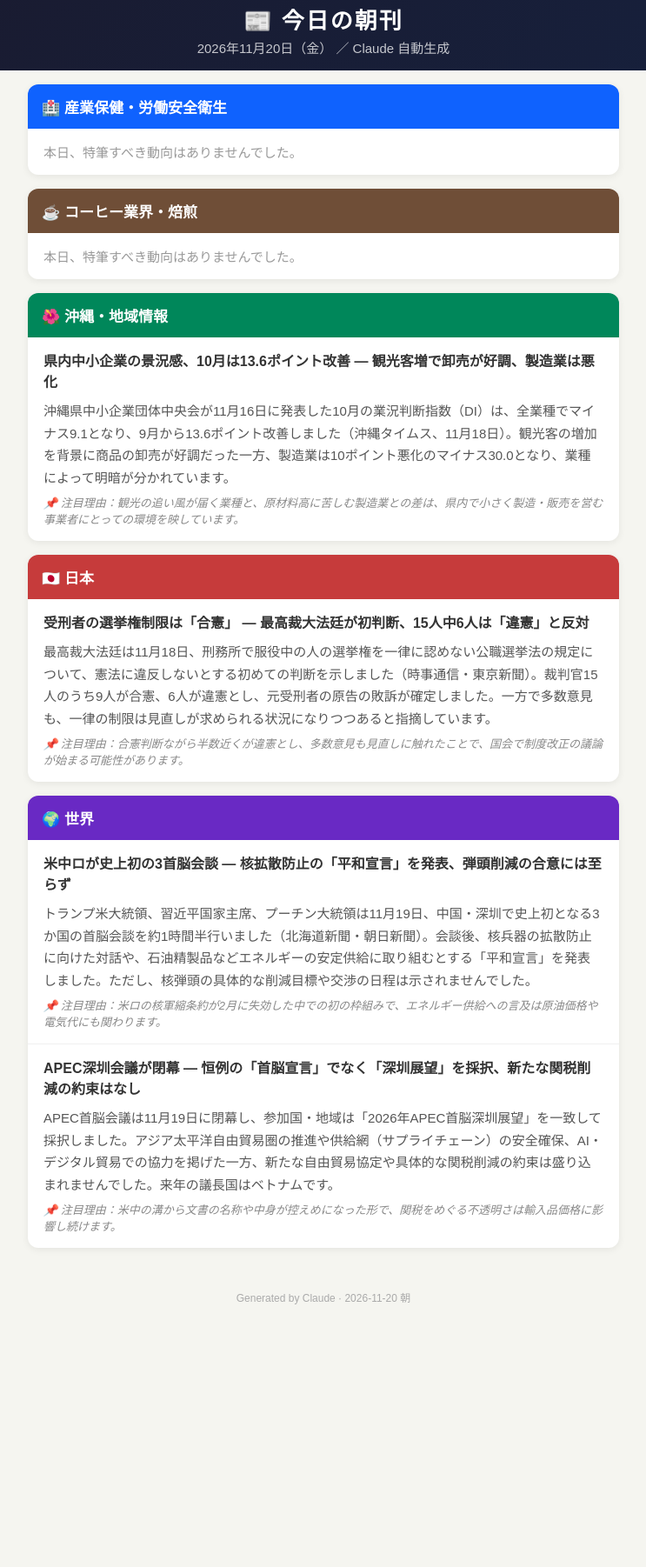
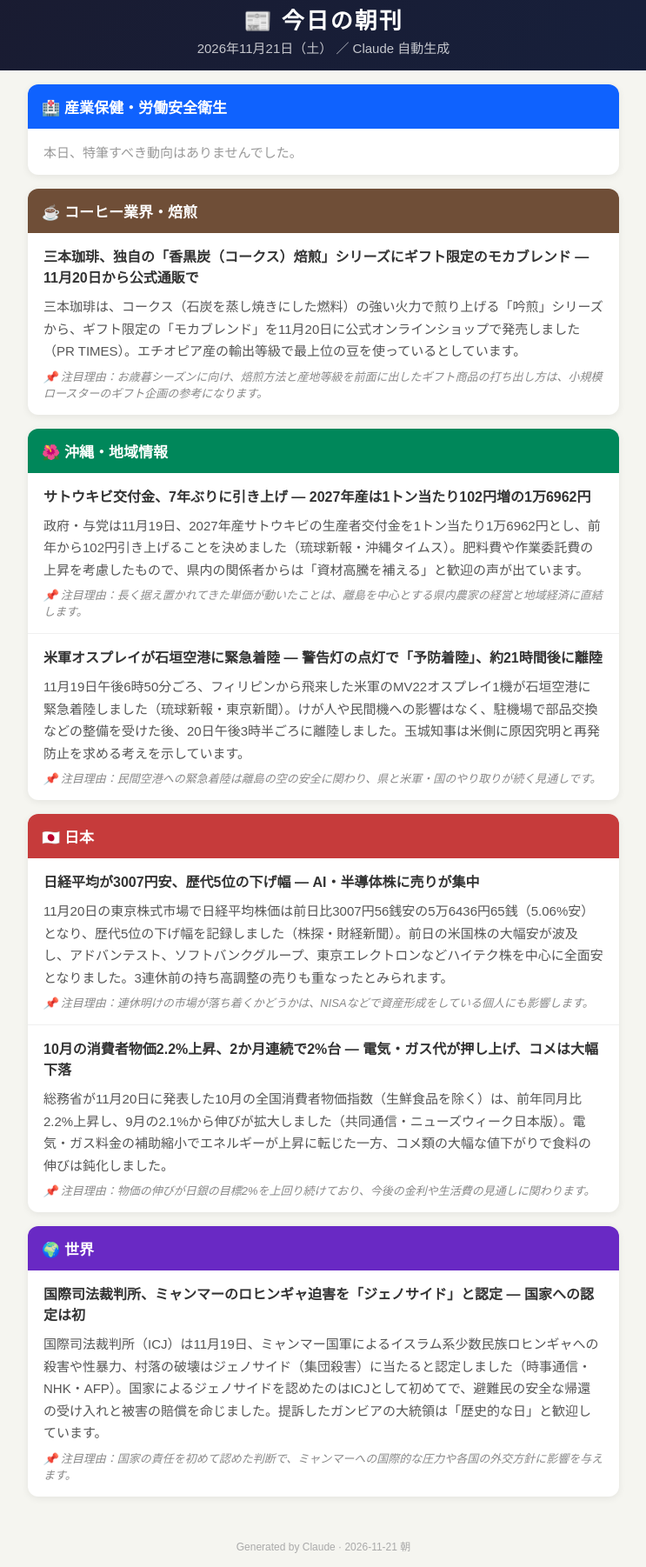
Before and after one commit to koji82kuni/morning-news, a plain HTML site: page index.html in a window 1280 px wide. Shown: the part 21-1823 px from the top of the page at 87% size, without its empty margins (268-1011 px from the left). Before the commit the page ends 1537 px from the top, so only its background shows below. Drawn offline with Linux system fonts and the light colour scheme.

Commit message:
朝刊更新: 2026年11月21日

```diff
--- a/index.html
+++ b/index.html
@@ -3,7 +3,7 @@
 <head>
 <meta charset="UTF-8">
 <meta name="viewport" content="width=device-width, initial-scale=1.0">
-<title>朝刊 2026年11月20日（金）</title>
+<title>朝刊 2026年11月21日（土）</title>
 <style>
   body{font-family:'Hiragino Sans','BIZ UDPGothic',sans-serif;background:#f5f5f0;margin:0;padding:0;color:#333;}
   .header{background:linear-gradient(135deg,#1a1a2e,#16213e);color:white;padding:24px 20px 16px;text-align:center;}
@@ -29,7 +29,7 @@
 <body>
 <div class="header">
   <h1>📰 今日の朝刊</h1>
-  <div class="date">2026年11月20日（金） ／ Claude 自動生成</div>
+  <div class="date">2026年11月21日（土） ／ Claude 自動生成</div>
 </div>
 <div class="container">
 
@@ -40,42 +40,51 @@
 
   <div class="section sec-coffee">
     <div class="section-header">☕ コーヒー業界・焙煎</div>
-    <div class="no-news">本日、特筆すべき動向はありませんでした。</div>
+    <div class="news-item">
+      <div class="news-title">三本珈琲、独自の「香黒炭（コークス）焙煎」シリーズにギフト限定のモカブレンド ― 11月20日から公式通販で</div>
+      <div class="news-summary">三本珈琲は、コークス（石炭を蒸し焼きにした燃料）の強い火力で煎り上げる「吟煎」シリーズから、ギフト限定の「モカブレンド」を11月20日に公式オンラインショップで発売しました（PR TIMES）。エチオピア産の輸出等級で最上位の豆を使っているとしています。</div>
+      <div class="news-reason">📌 注目理由：お歳暮シーズンに向け、焙煎方法と産地等級を前面に出したギフト商品の打ち出し方は、小規模ロースターのギフト企画の参考になります。</div>
+    </div>
   </div>
 
   <div class="section sec-okinawa">
     <div class="section-header">🌺 沖縄・地域情報</div>
     <div class="news-item">
-      <div class="news-title">県内中小企業の景況感、10月は13.6ポイント改善 ― 観光客増で卸売が好調、製造業は悪化</div>
-      <div class="news-summary">沖縄県中小企業団体中央会が11月16日に発表した10月の業況判断指数（DI）は、全業種でマイナス9.1となり、9月から13.6ポイント改善しました（沖縄タイムス、11月18日）。観光客の増加を背景に商品の卸売が好調だった一方、製造業は10ポイント悪化のマイナス30.0となり、業種によって明暗が分かれています。</div>
-      <div class="news-reason">📌 注目理由：観光の追い風が届く業種と、原材料高に苦しむ製造業との差は、県内で小さく製造・販売を営む事業者にとっての環境を映しています。</div>
+      <div class="news-title">サトウキビ交付金、7年ぶりに引き上げ ― 2027年産は1トン当たり102円増の1万6962円</div>
+      <div class="news-summary">政府・与党は11月19日、2027年産サトウキビの生産者交付金を1トン当たり1万6962円とし、前年から102円引き上げることを決めました（琉球新報・沖縄タイムス）。肥料費や作業委託費の上昇を考慮したもので、県内の関係者からは「資材高騰を補える」と歓迎の声が出ています。</div>
+      <div class="news-reason">📌 注目理由：長く据え置かれてきた単価が動いたことは、離島を中心とする県内農家の経営と地域経済に直結します。</div>
+    </div>
+    <div class="news-item">
+      <div class="news-title">米軍オスプレイが石垣空港に緊急着陸 ― 警告灯の点灯で「予防着陸」、約21時間後に離陸</div>
+      <div class="news-summary">11月19日午後6時50分ごろ、フィリピンから飛来した米軍のMV22オスプレイ1機が石垣空港に緊急着陸しました（琉球新報・東京新聞）。けが人や民間機への影響はなく、駐機場で部品交換などの整備を受けた後、20日午後3時半ごろに離陸しました。玉城知事は米側に原因究明と再発防止を求める考えを示しています。</div>
+      <div class="news-reason">📌 注目理由：民間空港への緊急着陸は離島の空の安全に関わり、県と米軍・国のやり取りが続く見通しです。</div>
     </div>
   </div>
 
   <div class="section sec-japan">
     <div class="section-header">🇯🇵 日本</div>
     <div class="news-item">
-      <div class="news-title">受刑者の選挙権制限は「合憲」 ― 最高裁大法廷が初判断、15人中6人は「違憲」と反対</div>
-      <div class="news-summary">最高裁大法廷は11月18日、刑務所で服役中の人の選挙権を一律に認めない公職選挙法の規定について、憲法に違反しないとする初めての判断を示しました（時事通信・東京新聞）。裁判官15人のうち9人が合憲、6人が違憲とし、元受刑者の原告の敗訴が確定しました。一方で多数意見も、一律の制限は見直しが求められる状況になりつつあると指摘しています。</div>
-      <div class="news-reason">📌 注目理由：合憲判断ながら半数近くが違憲とし、多数意見も見直しに触れたことで、国会で制度改正の議論が始まる可能性があります。</div>
+      <div class="news-title">日経平均が3007円安、歴代5位の下げ幅 ― AI・半導体株に売りが集中</div>
+      <div class="news-summary">11月20日の東京株式市場で日経平均株価は前日比3007円56銭安の5万6436円65銭（5.06%安）となり、歴代5位の下げ幅を記録しました（株探・財経新聞）。前日の米国株の大幅安が波及し、アドバンテスト、ソフトバンクグループ、東京エレクトロンなどハイテク株を中心に全面安となりました。3連休前の持ち高調整の売りも重なったとみられます。</div>
+      <div class="news-reason">📌 注目理由：連休明けの市場が落ち着くかどうかは、NISAなどで資産形成をしている個人にも影響します。</div>
+    </div>
+    <div class="news-item">
+      <div class="news-title">10月の消費者物価2.2%上昇、2か月連続で2%台 ― 電気・ガス代が押し上げ、コメは大幅下落</div>
+      <div class="news-summary">総務省が11月20日に発表した10月の全国消費者物価指数（生鮮食品を除く）は、前年同月比2.2%上昇し、9月の2.1%から伸びが拡大しました（共同通信・ニューズウィーク日本版）。電気・ガス料金の補助縮小でエネルギーが上昇に転じた一方、コメ類の大幅な値下がりで食料の伸びは鈍化しました。</div>
+      <div class="news-reason">📌 注目理由：物価の伸びが日銀の目標2%を上回り続けており、今後の金利や生活費の見通しに関わります。</div>
     </div>
   </div>
 
   <div class="section sec-world">
     <div class="section-header">🌍 世界</div>
     <div class="news-item">
-      <div class="news-title">米中ロが史上初の3首脳会談 ― 核拡散防止の「平和宣言」を発表、弾頭削減の合意には至らず</div>
-      <div class="news-summary">トランプ米大統領、習近平国家主席、プーチン大統領は11月19日、中国・深圳で史上初となる3か国の首脳会談を約1時間半行いました（北海道新聞・朝日新聞）。会談後、核兵器の拡散防止に向けた対話や、石油精製品などエネルギーの安定供給に取り組むとする「平和宣言」を発表しました。ただし、核弾頭の具体的な削減目標や交渉の日程は示されませんでした。</div>
-      <div class="news-reason">📌 注目理由：米ロの核軍縮条約が2月に失効した中での初の枠組みで、エネルギー供給への言及は原油価格や電気代にも関わります。</div>
-    </div>
-    <div class="news-item">
-      <div class="news-title">APEC深圳会議が閉幕 ― 恒例の「首脳宣言」でなく「深圳展望」を採択、新たな関税削減の約束はなし</div>
-      <div class="news-summary">APEC首脳会議は11月19日に閉幕し、参加国・地域は「2026年APEC首脳深圳展望」を一致して採択しました。アジア太平洋自由貿易圏の推進や供給網（サプライチェーン）の安全確保、AI・デジタル貿易での協力を掲げた一方、新たな自由貿易協定や具体的な関税削減の約束は盛り込まれませんでした。来年の議長国はベトナムです。</div>
-      <div class="news-reason">📌 注目理由：米中の溝から文書の名称や中身が控えめになった形で、関税をめぐる不透明さは輸入品価格に影響し続けます。</div>
+      <div class="news-title">国際司法裁判所、ミャンマーのロヒンギャ迫害を「ジェノサイド」と認定 ― 国家への認定は初</div>
+      <div class="news-summary">国際司法裁判所（ICJ）は11月19日、ミャンマー国軍によるイスラム系少数民族ロヒンギャへの殺害や性暴力、村落の破壊はジェノサイド（集団殺害）に当たると認定しました（時事通信・NHK・AFP）。国家によるジェノサイドを認めたのはICJとして初めてで、避難民の安全な帰還の受け入れと被害の賠償を命じました。提訴したガンビアの大統領は「歴史的な日」と歓迎しています。</div>
+      <div class="news-reason">📌 注目理由：国家の責任を初めて認めた判断で、ミャンマーへの国際的な圧力や各国の外交方針に影響を与えます。</div>
     </div>
   </div>
 
 </div>
-<div class="footer">Generated by Claude · 2026-11-20 朝</div>
+<div class="footer">Generated by Claude · 2026-11-21 朝</div>
 </body>
 </html>
```
